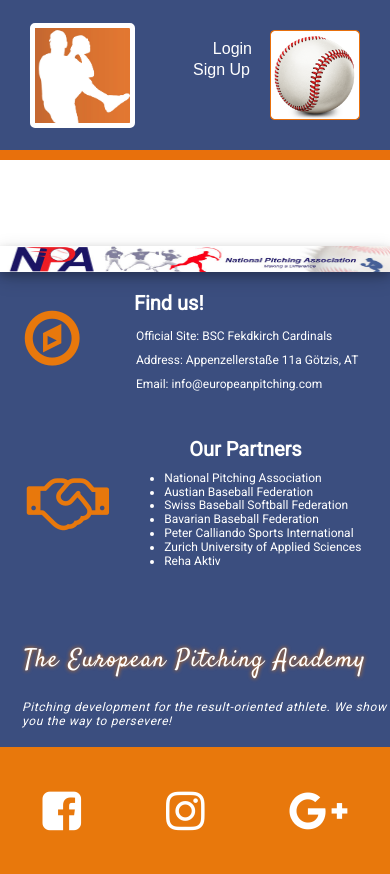
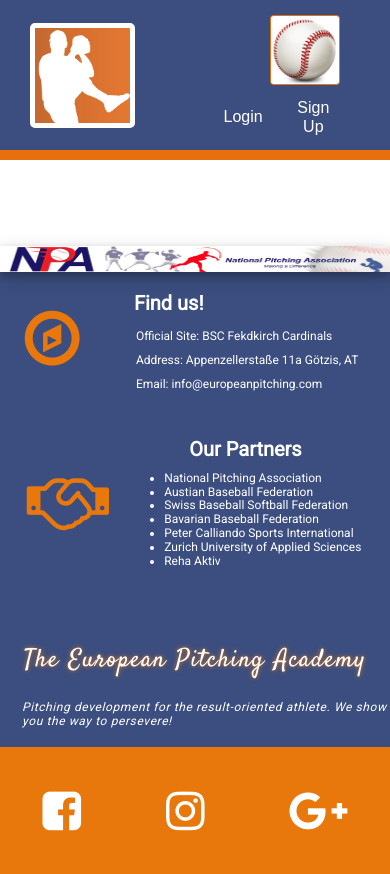
Before and after one commit to dhall2211/Euro-Pitching-Academy, a website: page Index.html in a window 390 px wide. Drawn offline with Linux system fonts and the light colour scheme.

Commit message:
still working on the java script header

```diff
--- a/Index.html
+++ b/Index.html
@@ -23,11 +23,12 @@
                         </img>
                     </a>
                 </div>
-                <div class="gc-logotitle">
-                    <h1 class="h1"><br>European</br> Pitching Academy</h1>
-                </div>
+
             </div>
             <!--end of header 1 content -->
+            <div class="gc-logotitle">
+                <h1 class="h1"><br>European</br> Pitching Academy</h1>
+            </div>
             <div class="c-header2">
                 <div class="small-navigation">
                     <div class="sidenav" id="mySidenav">
@@ -35,7 +36,7 @@
 
                         <a href="views/programs.html">PROGRAMS
                             <div class= "plus">
-                                <i class="fa fa-plus" aria-hidden="true"></i>
+
                             </div>
                         </a>
                         <a href="views/austria.html">AUSTRIA</a>
@@ -45,14 +46,13 @@
                         <a href="views/shop.html">SHOP</a>
                         <a href="views/news.html">MEDIA
                             <div class= "plus">
-                                <i class="fa fa-plus" aria-hidden="true"></i>
+
                             </div>
                         </a>
                         <a href="views/mlb.html">MLB NETWORK</a>
                         <a href="views/blog.html">BLOG</a>
                         <a href="views/aboutus.html">ABOUT US
                             <div class= "plus">
-                                <i class="fa fa-plus" aria-hidden="true"></i>
                             </div>
                                 </a>
                         <a href="views/missionstatement.html">WHO ARE WE</a>
@@ -62,7 +62,7 @@
                     <!-- Use any element to open the sidenav-->
                     <span onclick="openNav()">
                             <div class="respon-icon">
-                                <img src="./images/ballmenuicon.png" alt="menuicon" style="height:90px;width:90px;" />
+                                <img src="./images/ballmenuicon.png" alt="menuicon" style="height:70px;width:70px;" />
                             </div>
                         </span>
                 </div>
--- a/sass/pagelayout.scss
+++ b/sass/pagelayout.scss
@@ -84,8 +84,7 @@
 /*headers*/
 .p-header {
     display: flex;
-    justify-content: space-between;
-    align-items: flex-end;
+    align-items: center;
     background-color: #3B4E7F;
     width: 100%;
     height: 150px;
@@ -95,12 +94,16 @@
     border-bottom-color: #E8700C;
     padding: 0 40px;
 }
+.c-header2:nth-child(3){
+    align-items: flex-end;
+
+}
 
 .c-header1 {
     display: flex;
     align-items: center;
     justify-content: flex-start;
-    width:40%;
+    width:10%;
 }
 
 .c-header2 {
@@ -268,9 +271,9 @@
     /* Stay in place */
     z-index: 1;
     /* Stay on top */
-    top: 0;
-    right: 0;
-    background-color: grey;
+    top: 160px;
+    left: 0;
+    background-color: #3B4E7F;
     /* Black*/
     overflow-x: hidden;
     /* Disable horizontal scroll */
@@ -297,9 +300,9 @@
 .sidenav .closebtn {
     position: absolute;
     top: 0;
-    right: 25px;
-    font-size: 36px;
-    margin-left: 50px;
+    left: 0;
+    font-size: 30px;
+
 }
 /* Style page content - use this if you want to push the page content to the right when you open the side navigation */
 #main {
--- a/sass/responsive.scss
+++ b/sass/responsive.scss
@@ -17,19 +17,25 @@
     .respon-navbar {
         display: none;
     }
+    .respon-icon{
+        margin-top: 15px;
+        padding-right: 20px;
+    }
     /*change from big-navigation to small-navigation*/
 
 
     .small-navigation {
         display: flex;
-        justify-content: center;
+
     }
 
     .big-navigation {
         display: none;
     }
     .in-out-button{
-        align-items: flex-end;
+        align-items: center;
+        justify-content: flex-end;
+        flex-direction: row;
     }
 
     .logolink {
@@ -39,6 +45,7 @@
 
     .gc-eurologo {
         margin: 10px;
+        padding-right: 17%;
     }
 
     .gc-logotitle {
@@ -56,14 +63,14 @@
     }
 
     .c-header1 {
-        width: 50%;
+        width: 75%;
         flex-grow: 1;
-        justify-content: space-between;
+
     }
 
     .c-header2 {
-        width: 31%;
-        flex-direction: row-reverse;
+        width: 20%;
+        flex-direction: column;
     }
 
     .maincontent {
@@ -242,11 +249,7 @@
         max-width: 100%;
         max-height: 35%;
     }
-    .in-out-button{
-        flex-direction: column;
-        height: 119px;
-        justify-content: center;
-    }
+
     .c-header2{
         width:57%;
     }
```
Also changed, not shown: css/bob.css.
